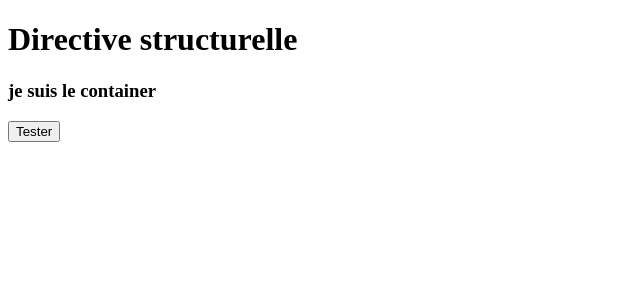
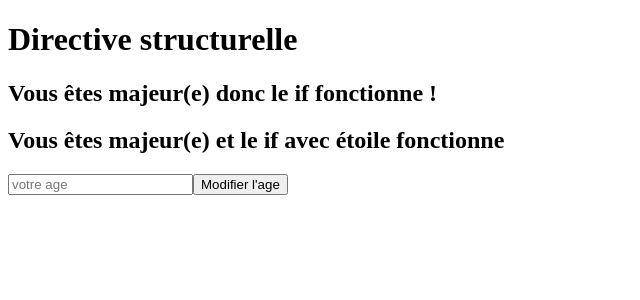
Before and after one commit to romain13500/Angular, an Angular app: page / in a window 1280 px wide. Shown: the top 300 px of the page, without its empty margins (0-640 px from the left). Built offline with nearby package versions, Linux system fonts and the light colour scheme.

Commit message:
micro-syntaxe

```diff
--- a/projects/directive-structurelle/src/app/app.component.ts
+++ b/projects/directive-structurelle/src/app/app.component.ts
@@ -1,26 +1,29 @@
-import { Component } from '@angular/core';
+import { Component, TemplateRef, ViewChild, ViewContainerRef } from '@angular/core';
 
 @Component({
   selector: 'app-root',
   template: `
     <h1> Directive structurelle </h1>
 
-    <ng-template #monTemplate>
-            <h2> hello world</h2>
-        </ng-template>
+    <ng-template [if]="age >= 18" [ifElse]="autre" >
+      <h2> Vous êtes majeur(e) donc le if fonctionne !</h2>
+    </ng-template>
 
-        <ng-container #monContainer>
-            <h3>je suis le container </h3>
-        </ng-container>
 
-        <button (click)="onClick()">Tester</button>
+    <ng-template #autre>
+      <h2>Vous êtes mineur(e) donc le else fonctionne</h2>
+    </ng-template>
+
+    <h2 *if="age >= 18; else autre"> Vous êtes majeur(e) et le if avec étoile fonctionne</h2>
+
+
+    <input type="number" placeholder="votre age" #ageInput>
+    <button (click)="age = ageInput.valueAsNumber">Modifier l'age</button>
 
   `,
   styleUrls: ['./app.component.css']
 })
 export class AppComponent {
-
-  onClick() {}
-
+  age = 35
 
 }
--- a/projects/directive-structurelle/src/app/app.module.ts
+++ b/projects/directive-structurelle/src/app/app.module.ts
@@ -1,17 +1,20 @@
-import { NgModule } from '@angular/core';
+import { NgModule, NO_ERRORS_SCHEMA } from '@angular/core';
 import { FormsModule } from '@angular/forms';
 import { BrowserModule } from '@angular/platform-browser';
 
 import { AppComponent } from './app.component';
+import { IfDirective } from './directive-structurelle/if.directive';
 
 @NgModule({
   declarations: [
-    AppComponent
+    AppComponent,
+    IfDirective
   ],
   imports: [
     BrowserModule,
     FormsModule
   ],
+  schemas: [NO_ERRORS_SCHEMA],
   providers: [],
   bootstrap: [AppComponent]
 })
--- /dev/null
+++ b/projects/directive-structurelle/src/app/directive-structurelle/if.directive.ts
@@ -0,0 +1,28 @@
+import { Directive, ElementRef, Input, TemplateRef, ViewContainerRef } from "@angular/core";
+
+@Directive({
+    selector: '[if]'
+})
+
+export class IfDirective {
+    @Input('if')
+    condition: boolean = false;
+
+    @Input('ifElse')
+    autreTemplateRef?: TemplateRef<any>;
+
+    constructor(
+        private templateRef: TemplateRef<any>,
+        private containerRef: ViewContainerRef) {}
+
+        ngOnChanges() {
+            this.containerRef.clear();
+            if (this.condition) {
+                this;this.containerRef.createEmbeddedView(this.templateRef);
+                return;
+            }
+            if (this.autreTemplateRef) {
+                this.containerRef.createEmbeddedView(this.autreTemplateRef);
+            }
+        }
+}
```
